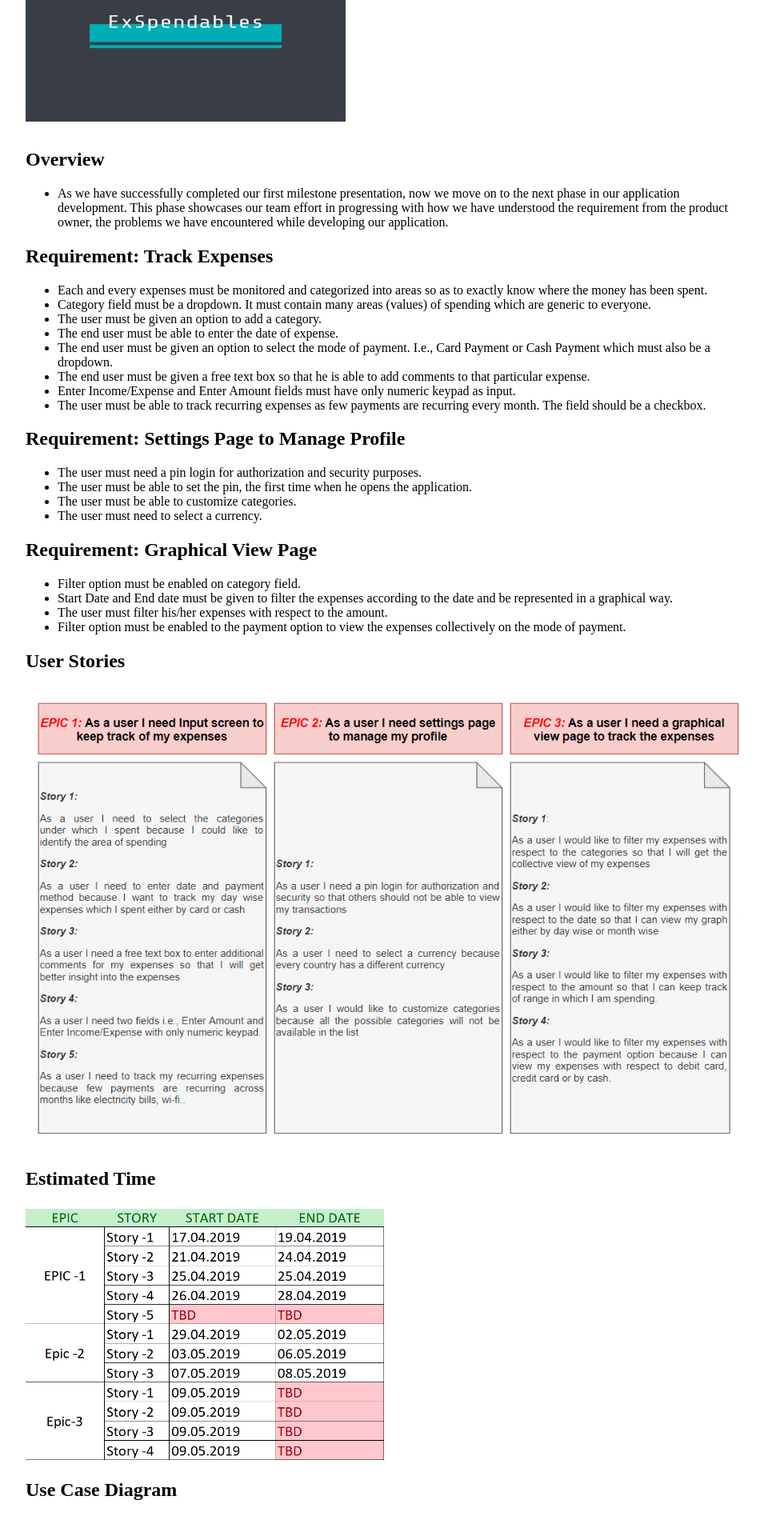
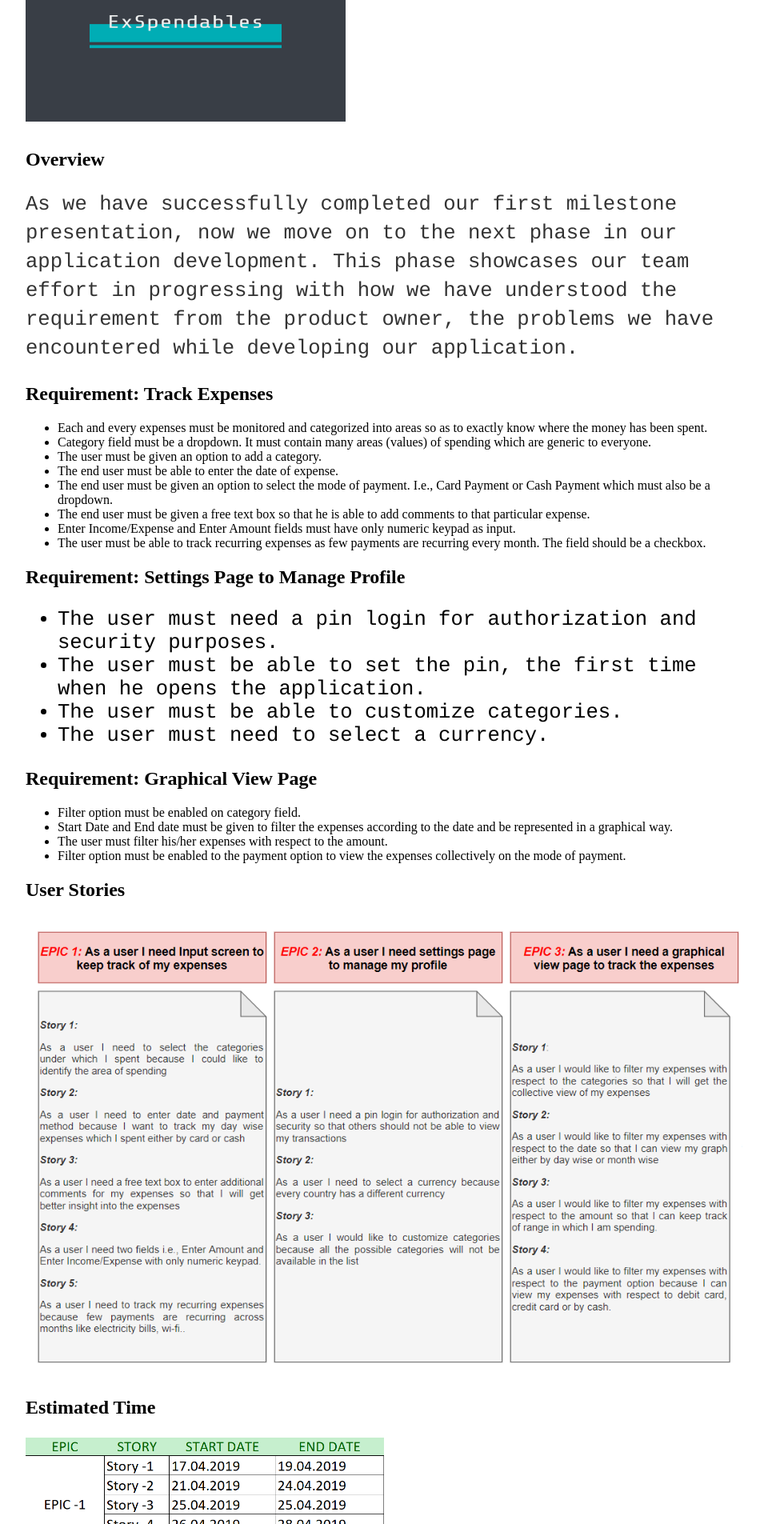
Before and after one commit to DBSE-teaching/isee2019-Sky-Net, a Jekyll site: the page built from docs/_posts/2018-04-03-ISEE-2019-initial-post.md, in a window 1280 px wide. Shown: the part 554-2459 px from the top of the page at 80% size, without its empty margins (160-1115 px from the left). Built offline with Jekyll 4.4.1, drawn with Linux system fonts in a browser that asks for light colours.

Commit message:
Update 2018-04-03-ISEE-2019-initial-post.md

```diff
--- a/docs/_posts/2018-04-03-ISEE-2019-initial-post.md
+++ b/docs/_posts/2018-04-03-ISEE-2019-initial-post.md
@@ -12,9 +12,8 @@
 
 ## **Overview**
 
-<ul>
-  <li>As we have successfully completed our first milestone presentation, now we move on to the next phase in our application development. This phase showcases our team effort in progressing with how we have understood the requirement from the product owner, the problems we have encountered while developing our application.</li>
-</ul>
+  <p style="font-family:courier;font-size:160%;align:justified"> As we have successfully completed our first milestone presentation, now we move on to the next phase in our application development. This phase showcases our team effort in progressing with how we have understood the requirement from the product owner, the problems we have encountered while developing our application.</p>
+
 
 ## **Requirement: Track Expenses**
 
@@ -28,7 +27,7 @@
 - The user must be able to track recurring expenses as few payments are recurring every month. The field should be a checkbox.
 
 ## Requirement: Settings Page to Manage Profile
-<ul align="justified">
+<ul style="font-family:courier;font-size:160%;align:justified">
   <li>The user must need a pin login for authorization and security purposes.</li>
   <li>The user must be able to set the pin, the first time when he opens the application.</li>
   <li>The user must be able to customize categories.</li>
```
